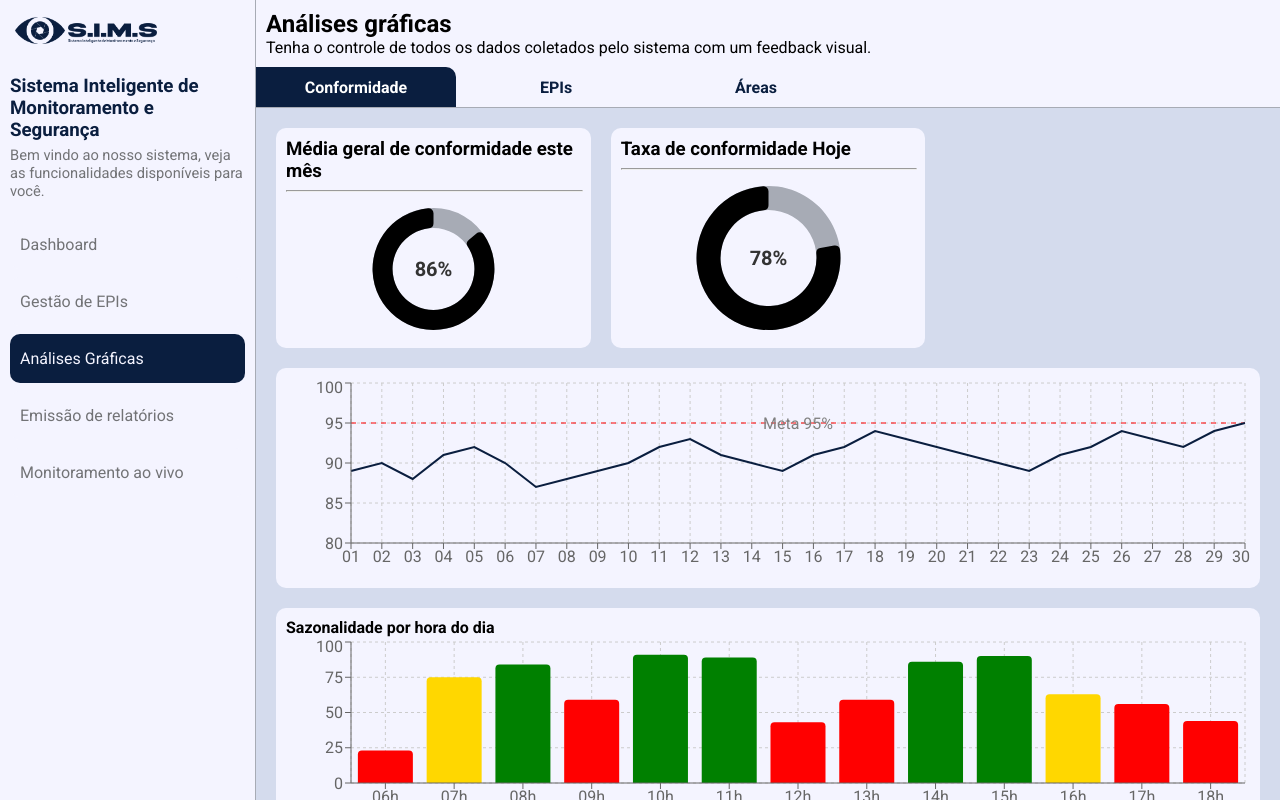
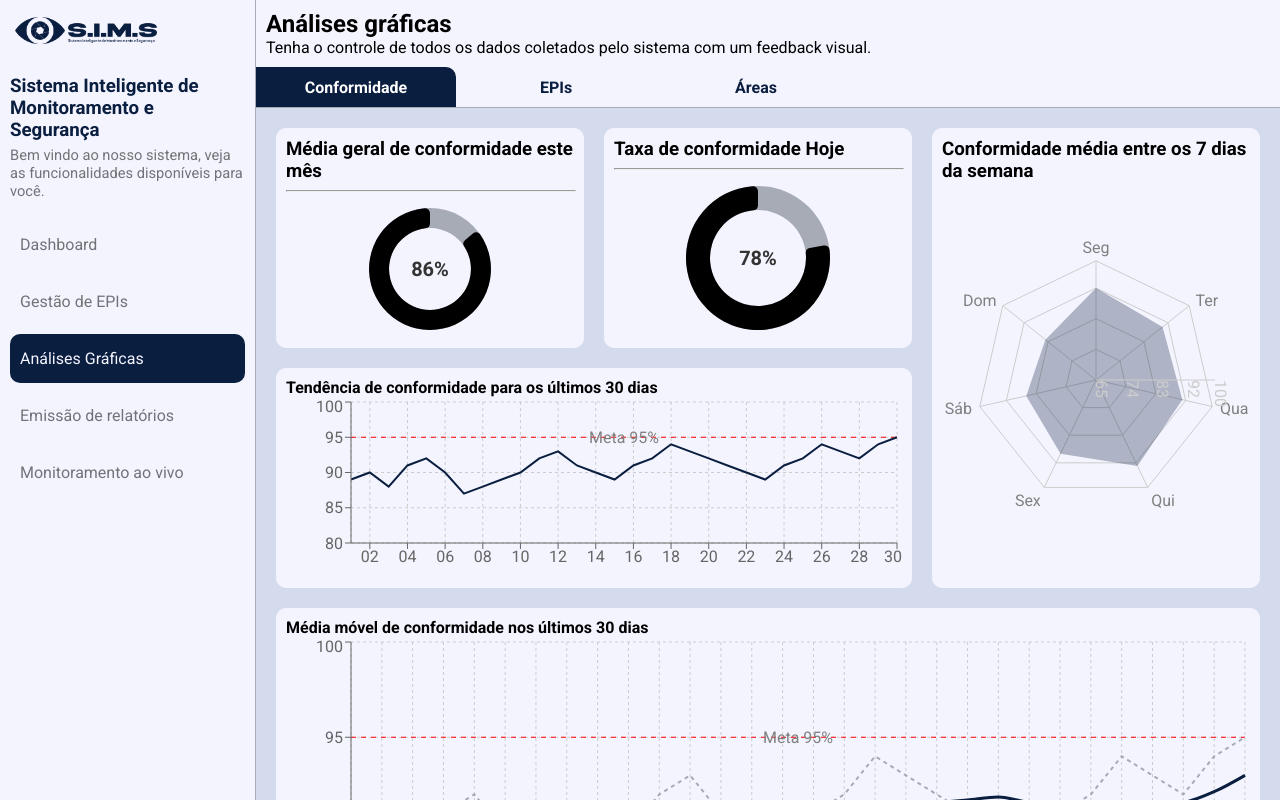
Before and after one commit to williamsdavid5/SIMS_dashborad, a React (Vite) app: page /analises-graficas in a window 1280 px wide. Built offline with nearby package versions, Linux system fonts and the light colour scheme.

Commit message:
adicionados mais dois gráficos para a conformidade

```diff
--- a/src/pages/AnalisesGraficas/Conformidade.jsx
+++ b/src/pages/AnalisesGraficas/Conformidade.jsx
@@ -18,7 +18,11 @@ import {
     AreaChart,
     Area,
     Brush,
-    Cell
+    Cell,
+    RadarChart,
+    Radar,
+    PolarGrid,
+    PolarRadiusAxis,
 } from "recharts";
 
 export default function Conformidade() {
@@ -107,6 +111,28 @@ export default function Conformidade() {
         { dia: "30", conformidade: 95 }
     ];
 
+    const dadosMediaMovel = dadosTendencia30Dias.map((item, index, array) => {
+        const janela = array.slice(Math.max(0, index - 6), index + 1);
+
+        const media =
+            janela.reduce((acc, val) => acc + val.conformidade, 0) / janela.length;
+
+        return {
+            ...item,
+            mediaMovel: Number(media.toFixed(2))
+        };
+    });
+
+    const dadosRadarSemana = [
+        { dia: "Seg", conformidade: 92 },
+        { dia: "Ter", conformidade: 90 },
+        { dia: "Qua", conformidade: 91 },
+        { dia: "Qui", conformidade: 93 },
+        { dia: "Sex", conformidade: 89 },
+        { dia: "Sáb", conformidade: 86 },
+        { dia: "Dom", conformidade: 84 }
+    ];
+
     return (
         <>
             <main className='conformidadeMain'>
@@ -183,7 +209,29 @@ export default function Conformidade() {
                             /> </RadialBarChart>
                     </ResponsiveContainer>
                 </div>
+                <div className='distribuicaoBloco diasDaSemana'>
+                    <h3>Conformidade média entre os 7 dias da semana</h3>
+                    <ResponsiveContainer width="100%" height="100%">
+                        <RadarChart data={dadosRadarSemana}>
+                            <PolarGrid />
+
+                            <PolarAngleAxis dataKey="dia" />
+
+                            <PolarRadiusAxis domain={[65, 100]} />
+
+                            <Tooltip />
+
+                            <Radar
+                                dataKey="conformidade"
+                                stroke="var(--azulDetaque)"
+                                fill="var(--azulDestaque)"
+                                fillOpacity={0.3}
+                            />
+                        </RadarChart>
+                    </ResponsiveContainer>
+                </div>
                 <div className='distribuicaoBloco tendenciaConformidade'>
+                    <p><b>Tendência de conformidade para os últimos 30 dias</b></p>
                     <ResponsiveContainer width="100%" height="100%">
                         <LineChart data={dadosTendencia30Dias}>
                             <CartesianGrid strokeDasharray="3 3" />
@@ -206,6 +254,46 @@ export default function Conformidade() {
                                 dataKey="conformidade"
                                 stroke="var(--azulDestaque)"
                                 strokeWidth={2}
+                                dot={false}
+                            />
+                        </LineChart>
+                    </ResponsiveContainer>
+                </div>
+                <div className='distribuicaoBloco mediaMovel'>
+                    <p><b>Média móvel de conformidade nos últimos 30 dias</b></p>
+                    <ResponsiveContainer width="100%" height="100%">
+                        <LineChart data={dadosMediaMovel}>
+                            <CartesianGrid strokeDasharray="3 3" />
+
+                            <XAxis dataKey="dia" />
+
+                            <YAxis domain={[80, 100]} />
+
+                            <Tooltip />
+
+                            <ReferenceLine
+                                y={95}
+                                stroke="red"
+                                strokeDasharray="5 5"
+                                label="Meta 95%"
+                            />
+
+                            {/* valores reais */}
+                            <Line
+                                type="linear"
+                                dataKey="conformidade"
+                                stroke="var(--bordaCor)"
+                                strokeWidth={2}
+                                strokeDasharray="4 4"
+                                dot={false}
+                            />
+
+                            {/* média móvel */}
+                            <Line
+                                type="monotone"
+                                dataKey="mediaMovel"
+                                stroke="var(--azulDestaque)"
+                                strokeWidth={3}
                                 dot={false}
                             />
                         </LineChart>
@@ -234,7 +322,7 @@ export default function Conformidade() {
                     </ResponsiveContainer>
                 </div>
                 <div className='distribuicaoBloco evolucaoConformidade'>
-                    <p><b>Evolição de conformidade (últimos 12 meses)</b></p>
+                    <p><b>Evolução de conformidade (últimos 12 meses)</b></p>
                     {/* <ResponsiveContainer width="100%" height="100%">
                         <LineChart data={dadosEvolucaoConformidade}>
                             <CartesianGrid strokeDasharray="3 3" />
--- a/src/pages/AnalisesGraficas/conformidade.css
+++ b/src/pages/AnalisesGraficas/conformidade.css
@@ -27,6 +27,16 @@
     grid-row: span 1;
 }
 
+.mediaMovel {
+    grid-column: span 4;
+    grid-row: span 2;
+}
+
+.diasDaSemana {
+    grid-column: span 2;
+    grid-row: span 2;
+}
+
 @media (max-width: 1300px) {
     .sazonalidade {
         grid-column: span 3;
@@ -39,7 +49,19 @@
     }
 
     .tendenciaConformidade {
-        grid-column: span 3;
+        grid-column: span 2;
+        grid-row: span 1;
+    }
+}
+
+@media (max-width: 900px) {
+    .diasDaSemana {
+        grid-column: span 4;
+        grid-row: span 2;
+    }
+
+    .tendenciaConformidade {
+        grid-column: span 4;
         grid-row: span 1;
     }
 }
@@ -50,15 +72,20 @@
         grid-row: span 1;
     }
 
-    .evolucaoConformidade {
+    /* .evolucaoConformidade {
         grid-column: span 2;
         grid-row: span 2;
+    } */
+
+    /* .tendenciaConformidade {
+        grid-column: span 4;
+        grid-row: span 1;
     }
 
-    .tendenciaConformidade {
-        grid-column: span 2;
-        grid-row: span 1;
-    }
+    .diasDaSemana {
+        grid-column: span 4;
+        grid-row: span 2;
+    } */
 }
 
 @media (max-width: 500px) {
@@ -76,4 +103,19 @@
         grid-column: span 1;
         grid-row: span 1;
     }
+
+    .tendenciaConformidade {
+        grid-column: span 1;
+        grid-row: span 1;
+    }
+
+    .diasDaSemana {
+        grid-column: span 1;
+        grid-row: span 1;
+    }
+
+    .mediaMovel {
+        grid-column: span 1;
+        grid-row: span 1;
+    }
 }
```
